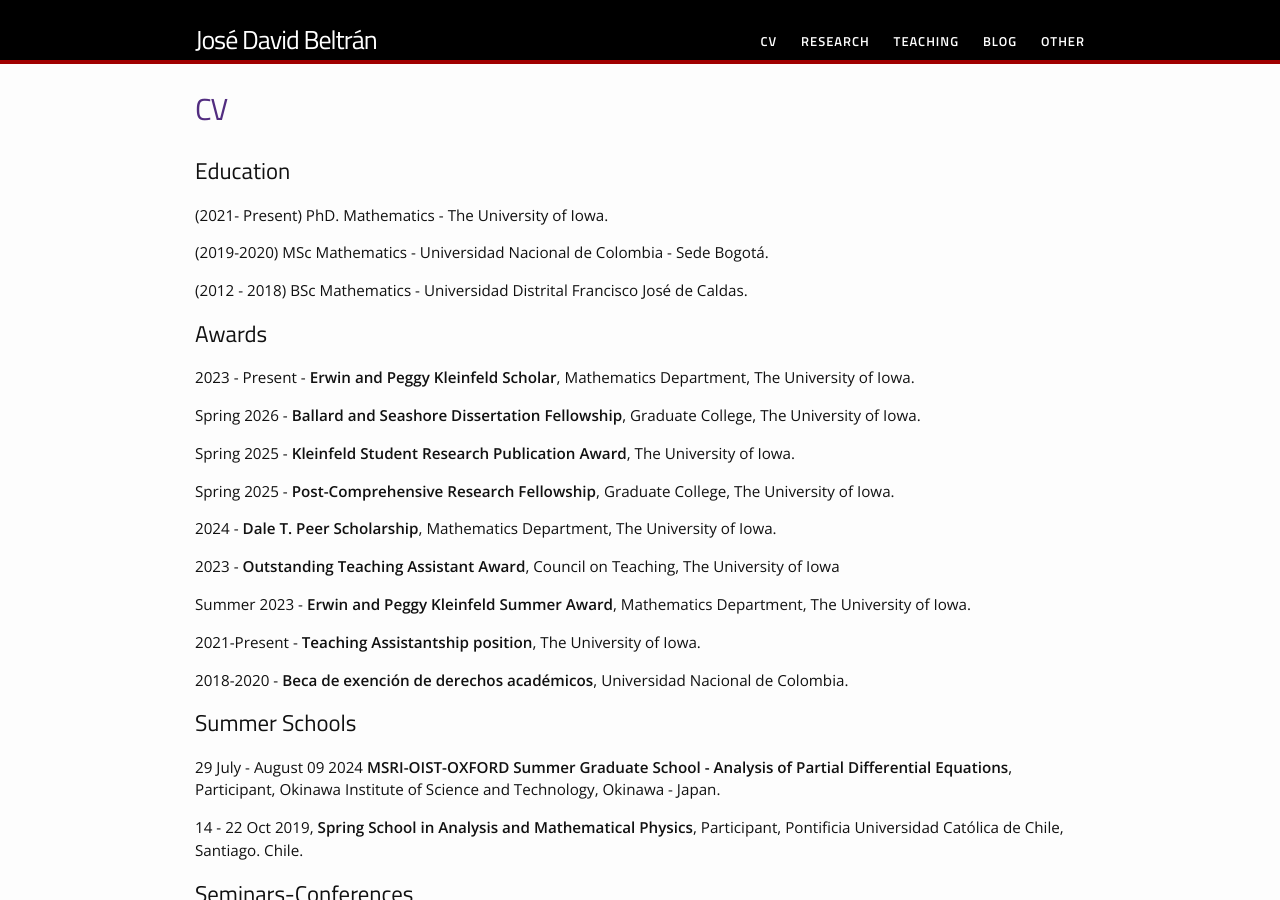
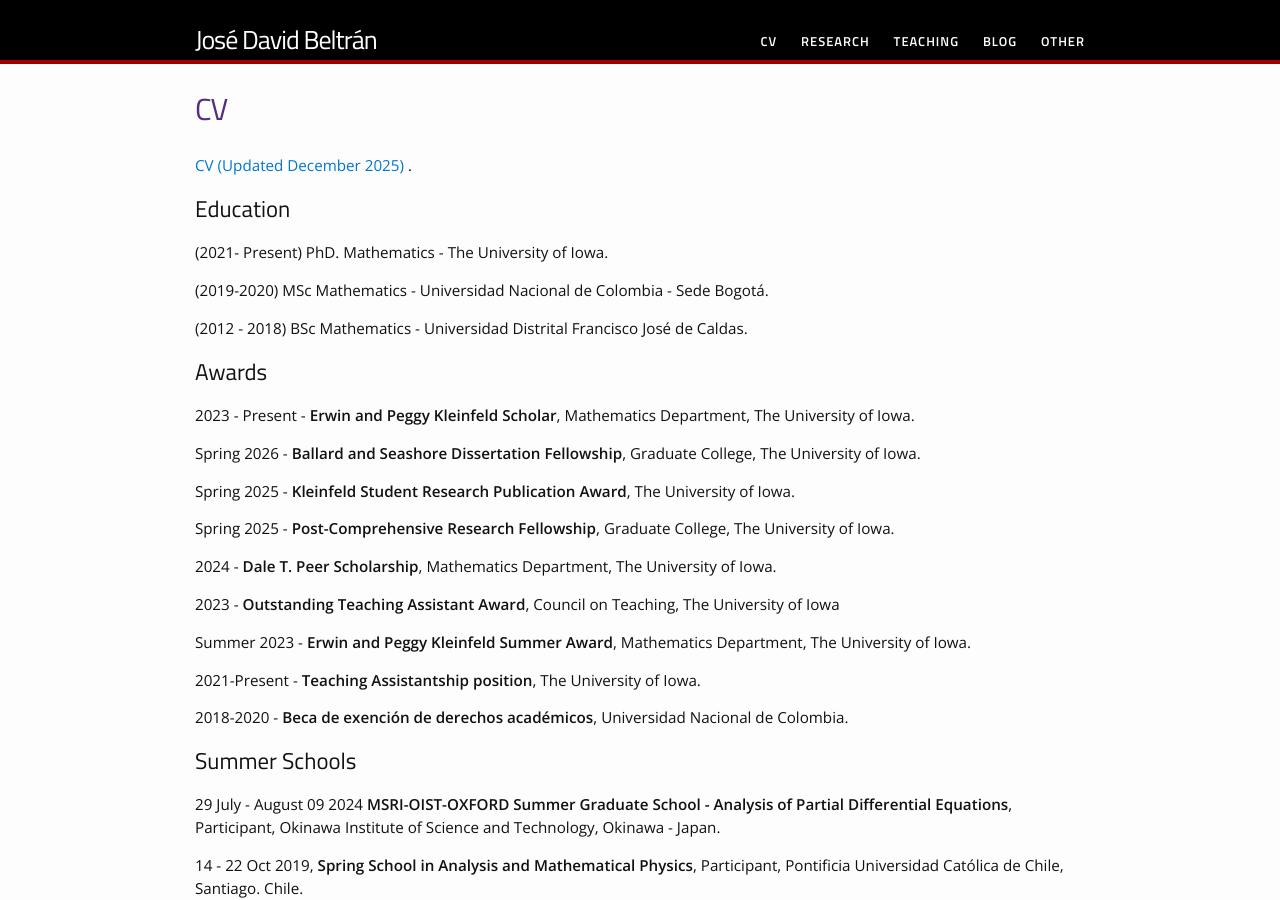
Before and after one commit to jdavidbel/jdavidbel.github.io, a Jekyll site: the page built from cv.md, in a window 1280 px wide and 900 px high. Built offline with Jekyll 4.4.1, drawn with Linux system fonts in a browser that asks for light colours.

Commit message:
Update cv.md
Added CV link

```diff
--- a/cv.md
+++ b/cv.md
@@ -5,7 +5,7 @@ permalink: /cv/
 ---
 <!-- PDF in [Spanish](https://drive.google.com/file/d/10lxIfWi3w2f4vkrpq0uMvIS50gDtsoTU/view?usp=sharing).-->
 
-<!-- PDF in [English](https://drive.google.com/file/d/11tmCgI7HBp8ZZxy3zHvLBFeCtniIOC3u/view?usp=sharing). -->
+[CV (Updated December 2025) ](https://iowa-my.sharepoint.com/:b:/g/personal/jdbeltranlizarazo_uiowa_edu/IQA78AWzx-xSSqwgTZ2o9fnCAQGHUdL0eE7D9lph6rBRgxE?e=DbHw3W).
 ## Education
 (2021- Present) PhD. Mathematics - The University of Iowa.
 
```
